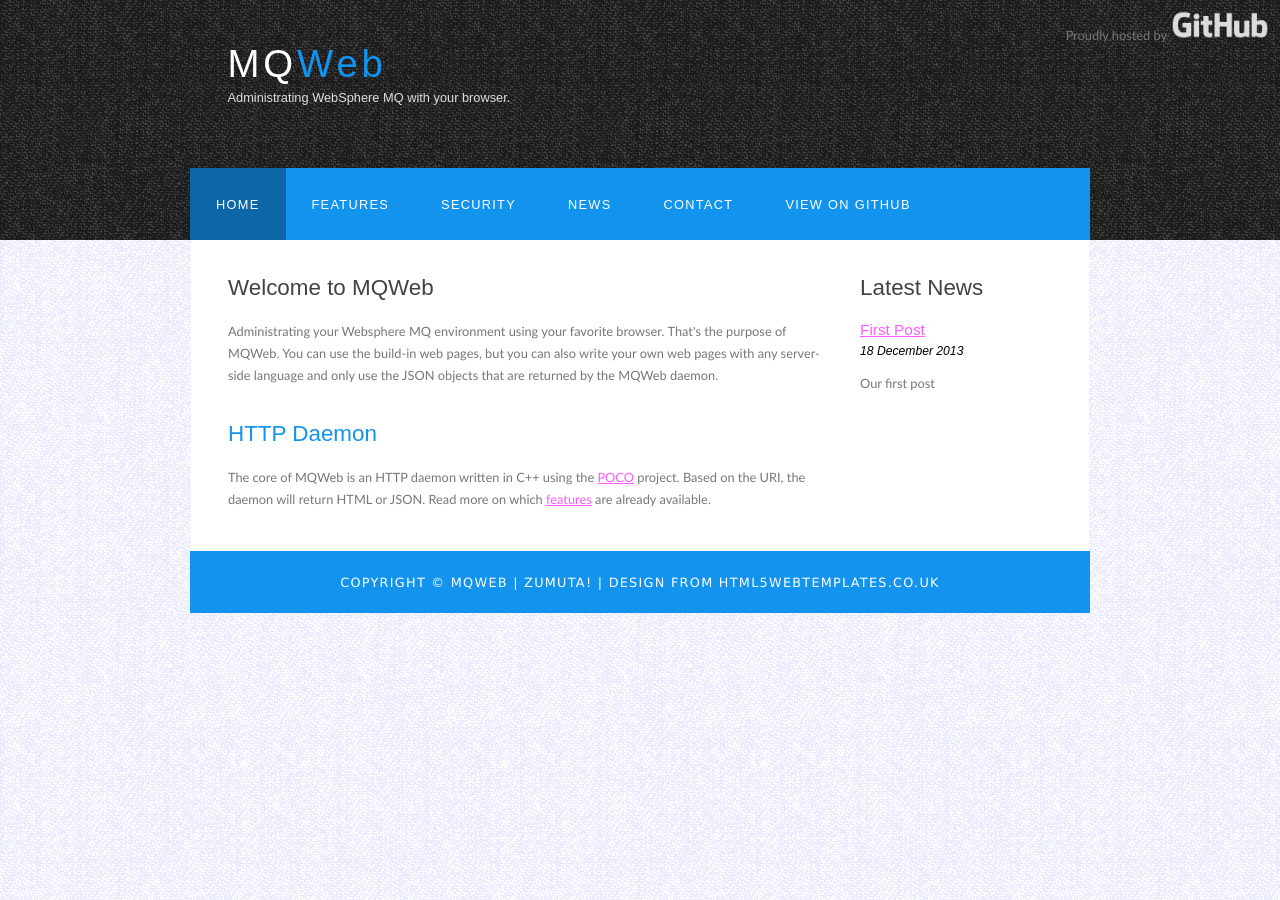
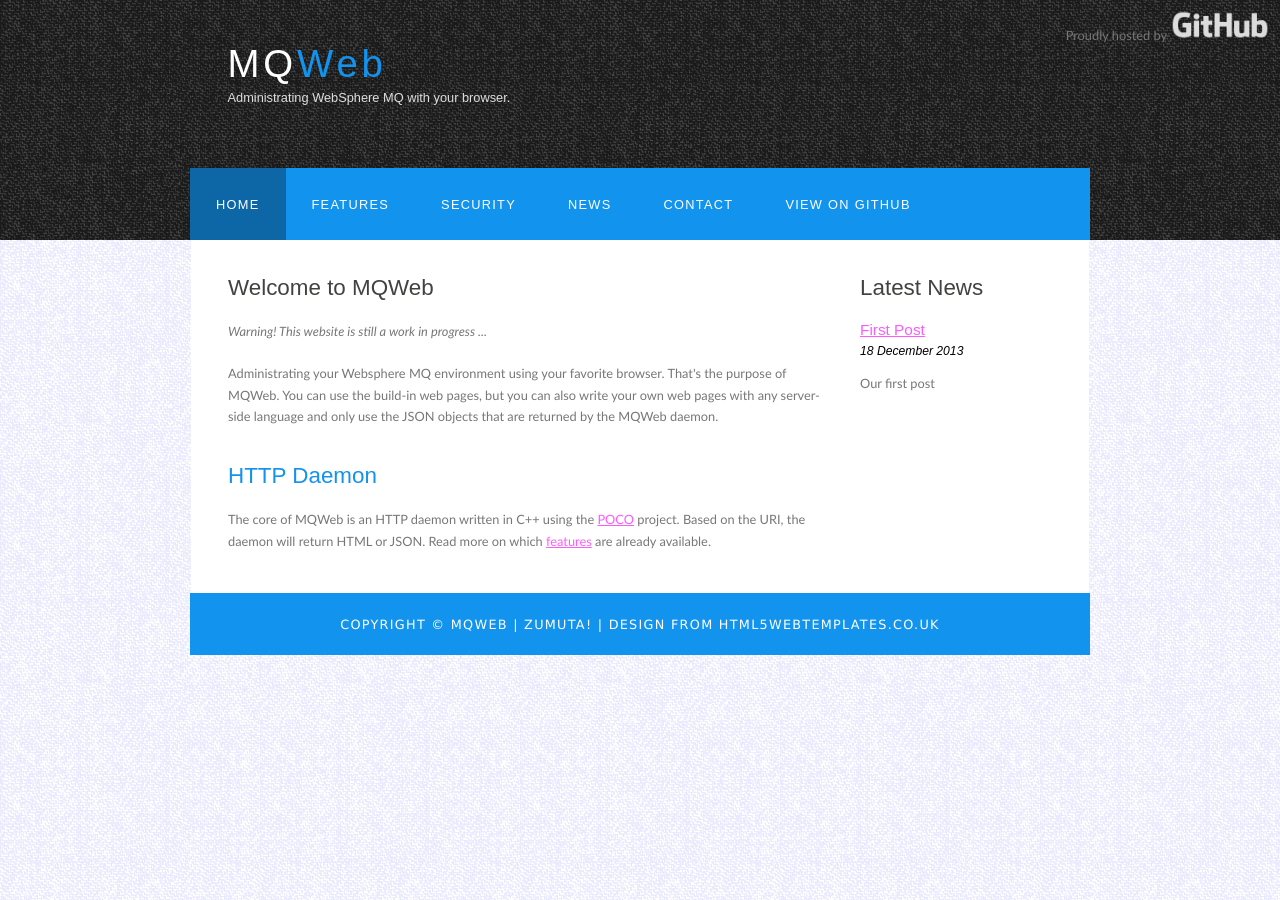
Before and after one commit to fbraem/mqweb, a Jekyll site: the page built from index.html, in a window 1280 px wide. Built offline with Jekyll 4.4.1, drawn with Linux system fonts in a browser that asks for light colours; the list of posts is cut into pages by our own code.

Commit message:
Add  a notice about "work in progres" ...

```diff
--- a/index.html
+++ b/index.html
@@ -5,6 +5,7 @@ overview: true
 ---
 <div id="content">
  <h1>Welcome to MQWeb</h1>
+ <p><em>Warning! This website is still a work in progress ...</em></p>
  <p>
   Administrating your Websphere MQ environment using your favorite browser.
   That's the purpose of MQWeb. You can use the build-in web pages, but you
```
